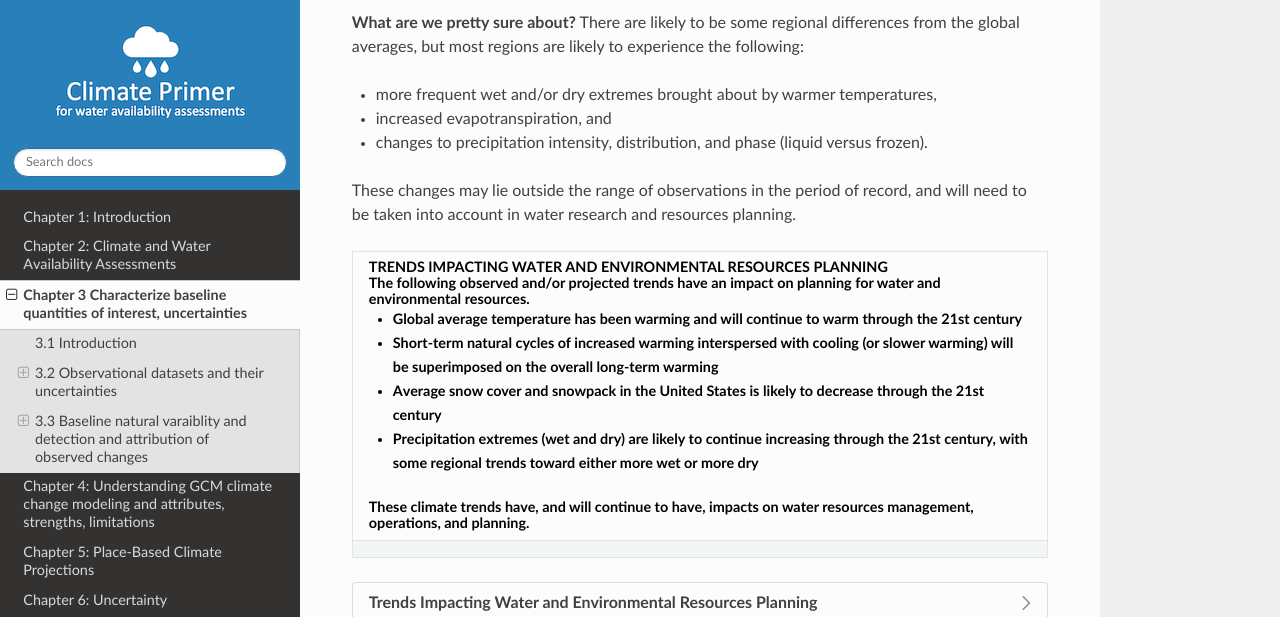
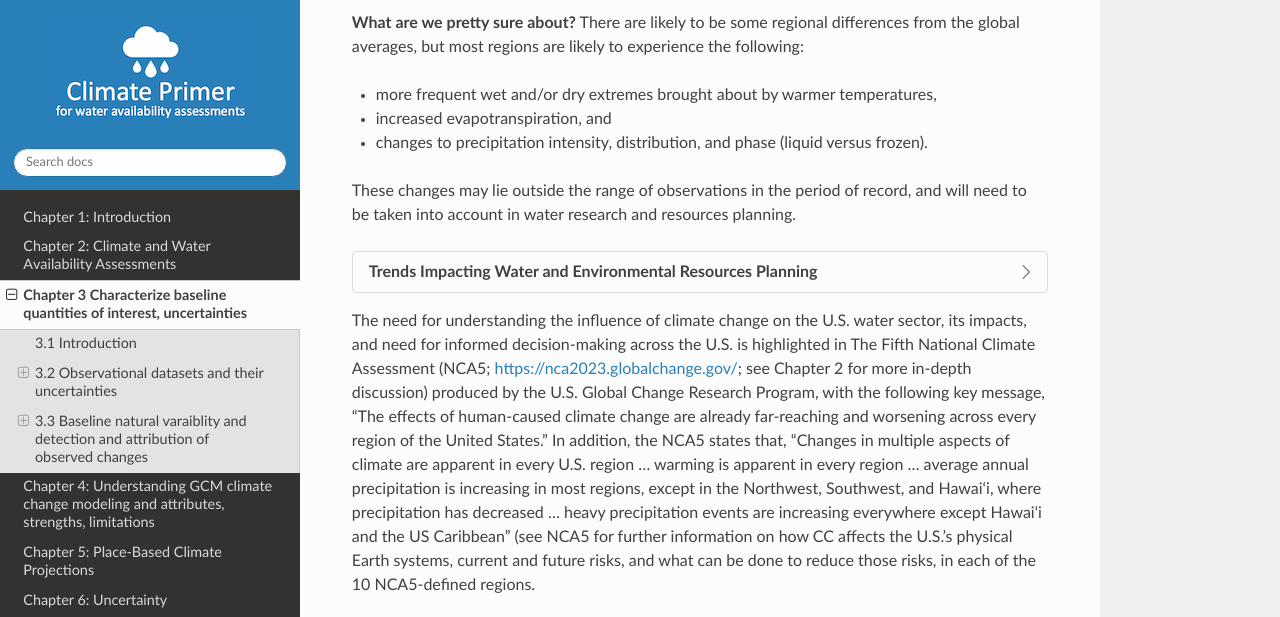
Before and after one commit to NCAR/climate-primer-water, a Sphinx documentation site: the page built from doc/ch3_baselines.rst, in a window 1280 px wide and 900 px high, scrolled down 24691 px, cut to the strip 0-617 px from the top of the window. Built offline with Sphinx 7.4.7 and the Read the Docs theme 2.0.0, drawn with Linux system fonts in a browser that asks for light colours.

Commit message:
Update ch3_baselines.rst

```diff
--- a/doc/ch3_baselines.rst
+++ b/doc/ch3_baselines.rst
@@ -2556,31 +2556,6 @@
 period of record, and will need to be taken into account in water
 research and resources planning.
 
-+-----------------------------------------------------------------------+
-| **TRENDS IMPACTING WATER AND ENVIRONMENTAL RESOURCES PLANNING**       |
-|                                                                       |
-| The following observed and/or projected trends have an impact on      |
-| planning for water and environmental resources.                       |
-|                                                                       |
-| -  Global average temperature has been warming and will continue to   |
-|    warm through the 21st century                                      |
-|                                                                       |
-| -  Short-term natural cycles of increased warming interspersed with   |
-|    cooling (or slower warming) will be superimposed on the overall    |
-|    long-term warming                                                  |
-|                                                                       |
-| -  Average snow cover and snowpack in the United States is likely to  |
-|    decrease through the 21st century                                  |
-|                                                                       |
-| -  Precipitation extremes (wet and dry) are likely to continue        |
-|    increasing through the 21st century, with some regional trends     |
-|    toward either more wet or more dry                                 |
-|                                                                       |
-| These climate trends have, and will continue to have, impacts on      |
-| water resources management, operations, and planning.                 |
-+=======================================================================+
-+-----------------------------------------------------------------------+
-
 
 .. dropdown::  Trends Impacting Water and Environmental Resources Planning
 
```
